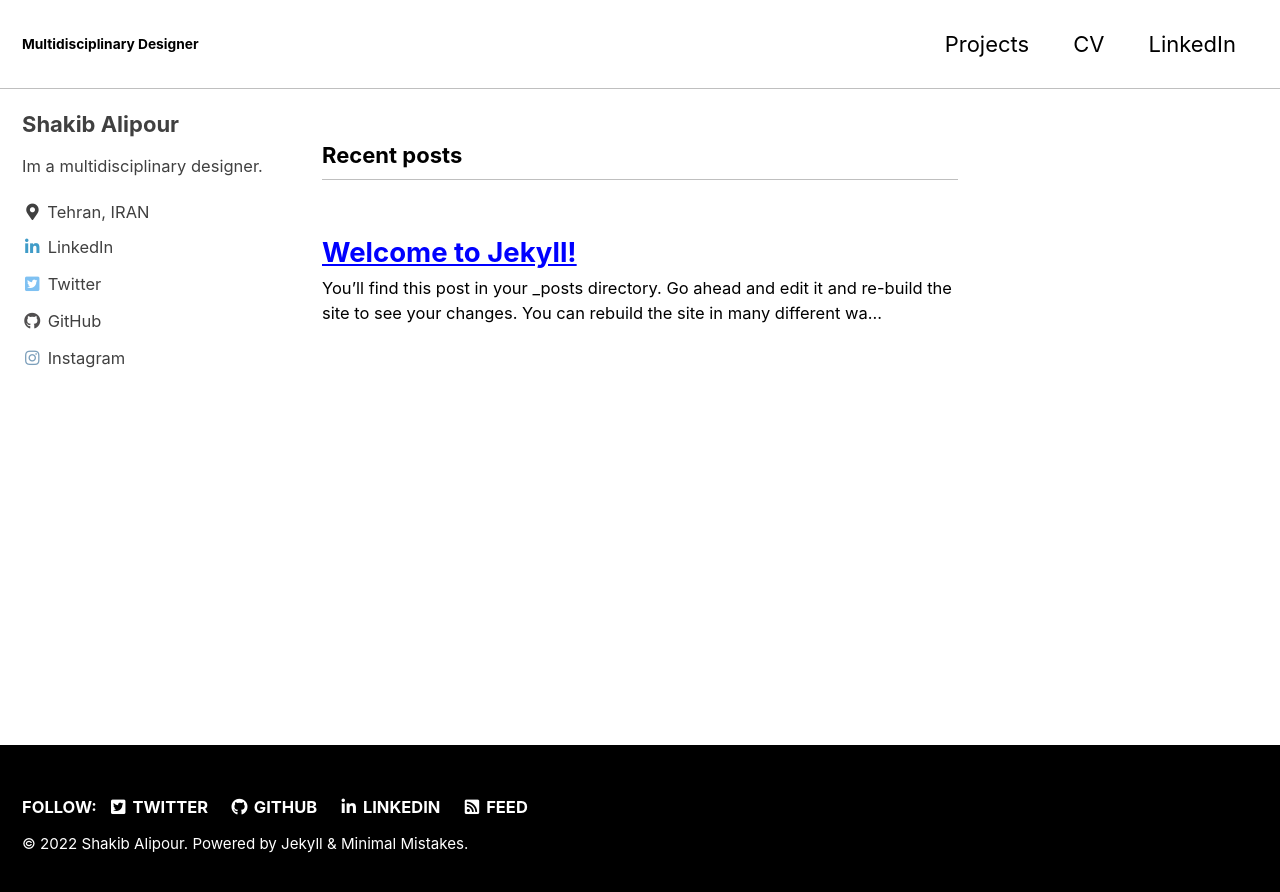
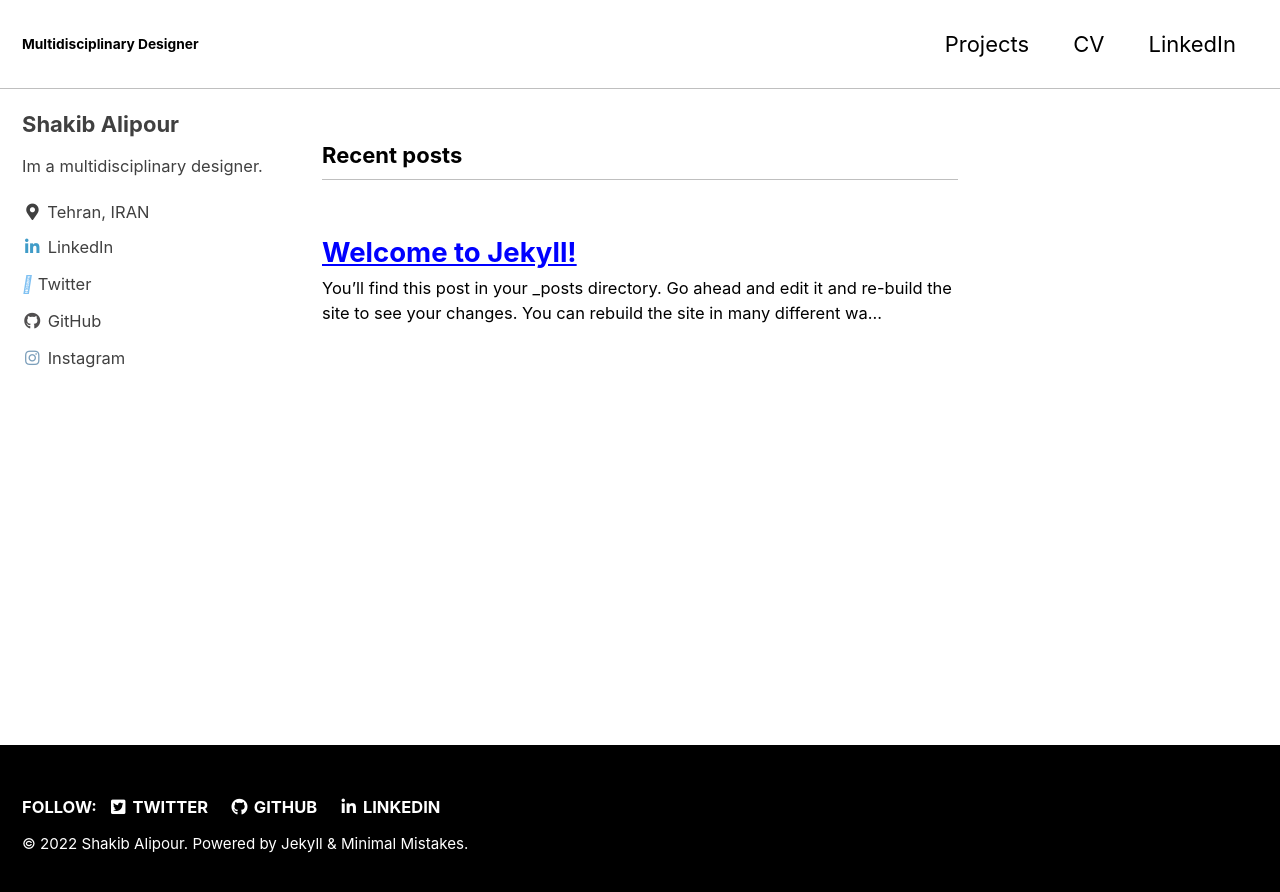
Before and after one commit to shkyb/shkyb.github.io, a Jekyll site: the page built from index.html, in a window 1280 px wide. Shown: the top 892 px of the page. Built offline with Jekyll 4.4.1, drawn with Linux system fonts in a browser that asks for light colours; cached includes are drawn as plain includes; the list of posts is cut into pages by our own code.

Commit message:
change fontawesome icon for twitter in footer

```diff
--- a/_config.yml
+++ b/_config.yml
@@ -58,7 +58,7 @@
   secret                 :
 atom_feed:
   path                   : # blank (default) uses feed.xml
-  hide                   : # true, false (default)
+  hide                   : true # true, false (default)
 search                   : # true, false (default)
 search_full_content      : # true, false (default)
 search_provider          : # lunr (default), algolia, google
@@ -79,7 +79,7 @@
 
 # Social Sharing
 twitter:
-  username               :
+  username               : "shakib_alipour"
 facebook:
   username               :
   app_id                 :
@@ -93,7 +93,7 @@
   links: # An array of links to social media profiles
     - "https://linkedin.com/in/shakib-alipour"
     - "https://instagram.com/shakib.design"
-    - "https://twitter.com/shakib-alipour"
+    - "https://twitter.com/shakib_alipour"
     - "https://"
 
 # Analytics
@@ -119,7 +119,7 @@
       icon: "fab fa-fw fa-linkedin-in"
       url: "https://linkedin.com/in/shakib-alipour"
     - label: "Twitter"
-      icon: "fab fa-fw fa-twitter-square"
+      icon: "fa-brands fa-twitter" # "fab fa-fw fa-twitter-square"
       url: "https://twitter.com/shakib_alipour"
     - label: "Facebook"
       icon: "fab fa-fw fa-facebook-square"
@@ -155,6 +155,7 @@
     - label: "LinkedIn"
       icon: "fab fa-fw fa-linkedin-in"
       url: "https://linkedin.com/in/shakib-alipour"
+      # does not show up in footer
 
 
 # Reading Files
```
